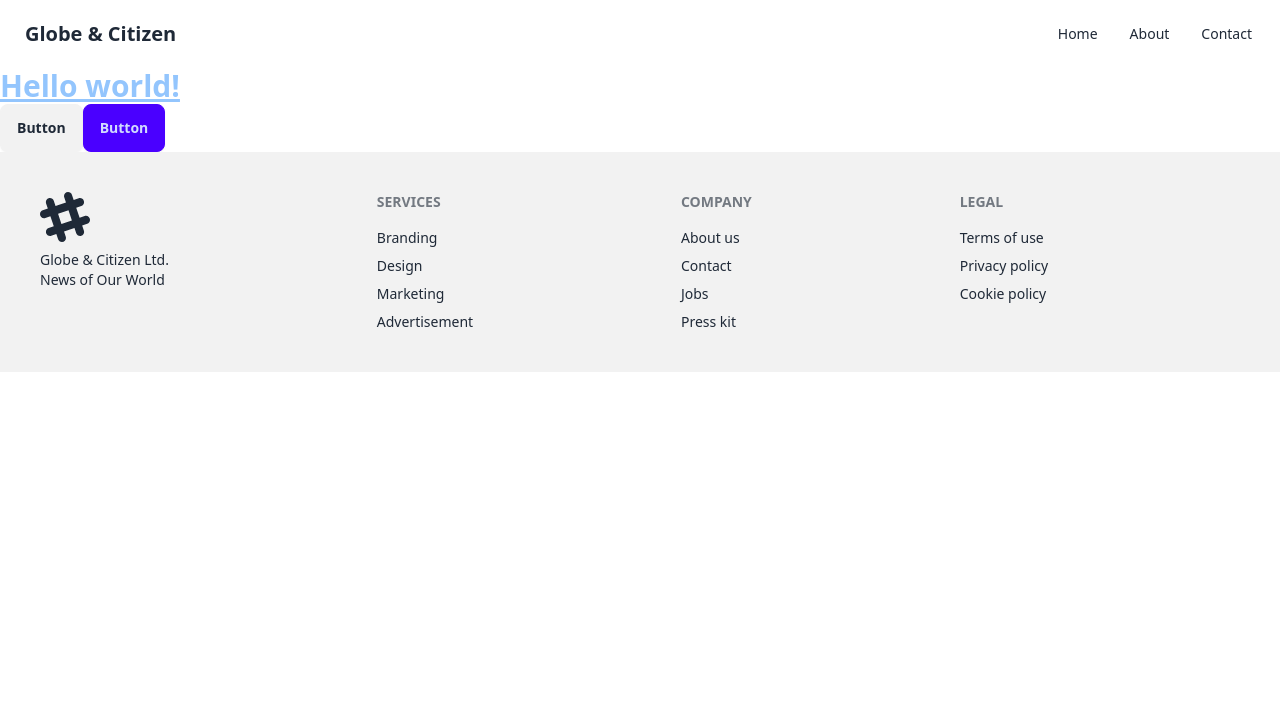
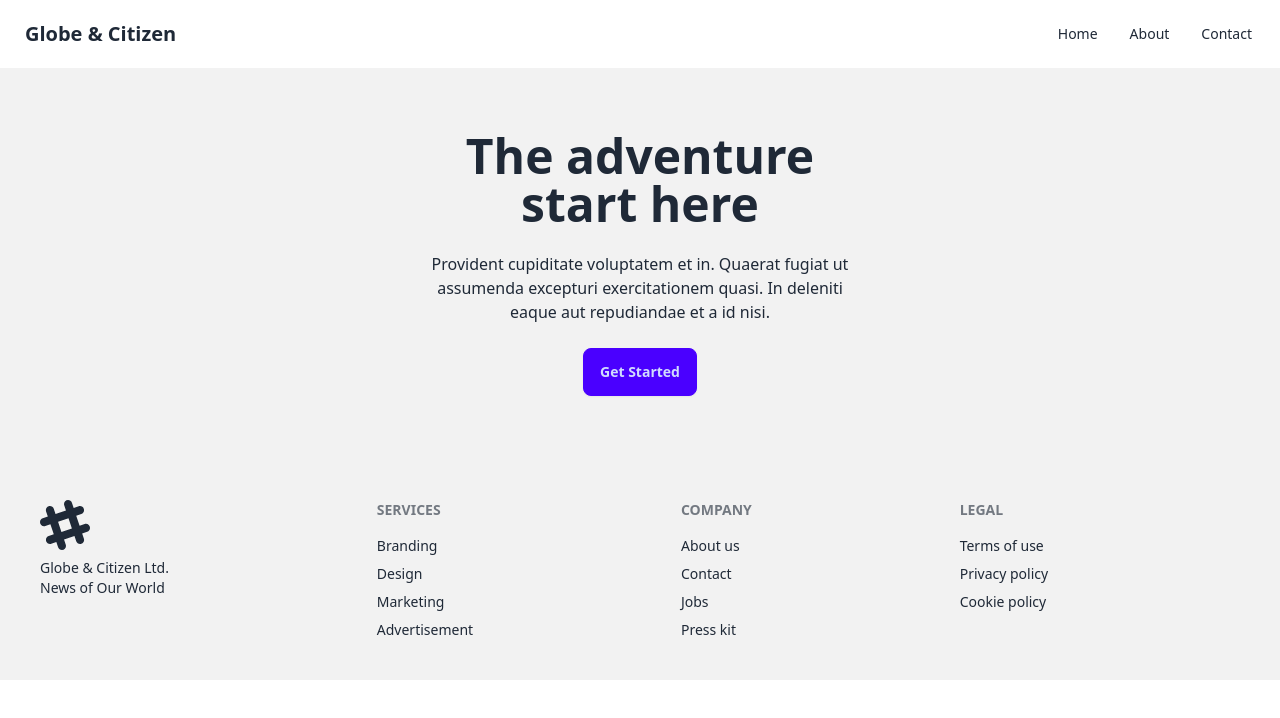
Before and after one commit to globe-and-citizen/gc-web, a Vue app: page / in a window 1280 px wide. Shown: the top 718 px of the page. Built offline with nearby package versions, Linux system fonts and the light colour scheme; the HTML template or start-up script is replaced by a standard one.

Commit message:
feat: hero component

```diff
--- /dev/null
+++ b/src/components/HeroComponent.vue
@@ -0,0 +1,19 @@
+<template>
+  <div class='hero bg-base-200 py-12'>
+    <div class='hero-content text-center'>
+      <div class='max-w-md'>
+        <h1 class='text-5xl font-bold'>The adventure start here</h1>
+        <p class='py-6'>
+          Provident cupiditate voluptatem et in. Quaerat fugiat ut assumenda excepturi
+          exercitationem quasi. In deleniti eaque aut repudiandae et a id nisi.
+        </p>
+        <button class='btn btn-primary'>Get Started</button>
+      </div>
+    </div>
+  </div>
+</template>
+<script>
+export default {
+  name: 'HeroComponent'
+}
+</script>
--- a/src/views/HomeView.vue
+++ b/src/views/HomeView.vue
@@ -1,9 +1,9 @@
-<script setup lang="ts"></script>
+<script setup lang="ts">
+import HeroComponent from '@/components/HeroComponent.vue'
+</script>
 
 <template>
   <main>
-    <h1 class="text-3xl font-bold underline text-blue-300">Hello world!</h1>
-    <button class="btn">Button</button>
-    <button class="btn btn-primary">Button</button>
+    <HeroComponent />
   </main>
 </template>
```
